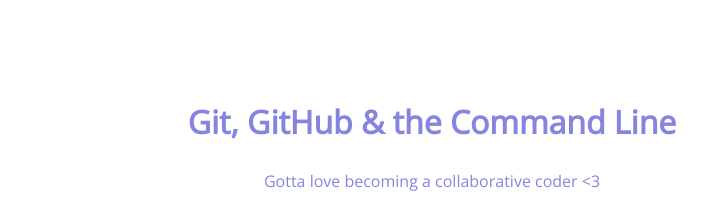
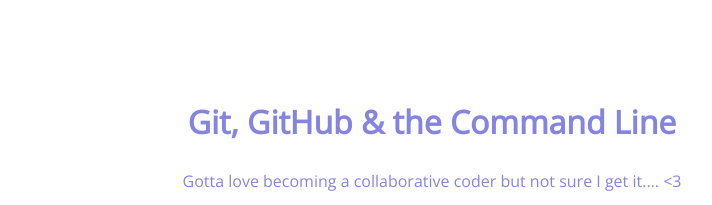
Before and after one commit to YellowDogWP/105-project, a plain HTML site: page index.html in a window 1280 px wide. Shown: the top 205 px of the page, without its empty margins (208-920 px from the left). Drawn offline with nearby package versions, Linux system fonts and the light colour scheme.

Commit message:
h1 and p content changes

```diff
--- a/index.html
+++ b/index.html
@@ -9,7 +9,7 @@
 <body>
 	<section>
 		<h1>Git, GitHub & the Command Line</h1>
-		<p>Gotta love becoming a collaborative coder <3</p>
+		<p>Gotta love becoming a collaborative coder but not sure I get it.... <3</p>
 		<img src="img/happy-blue-robot.png">
 	</section>
 </body>
```
